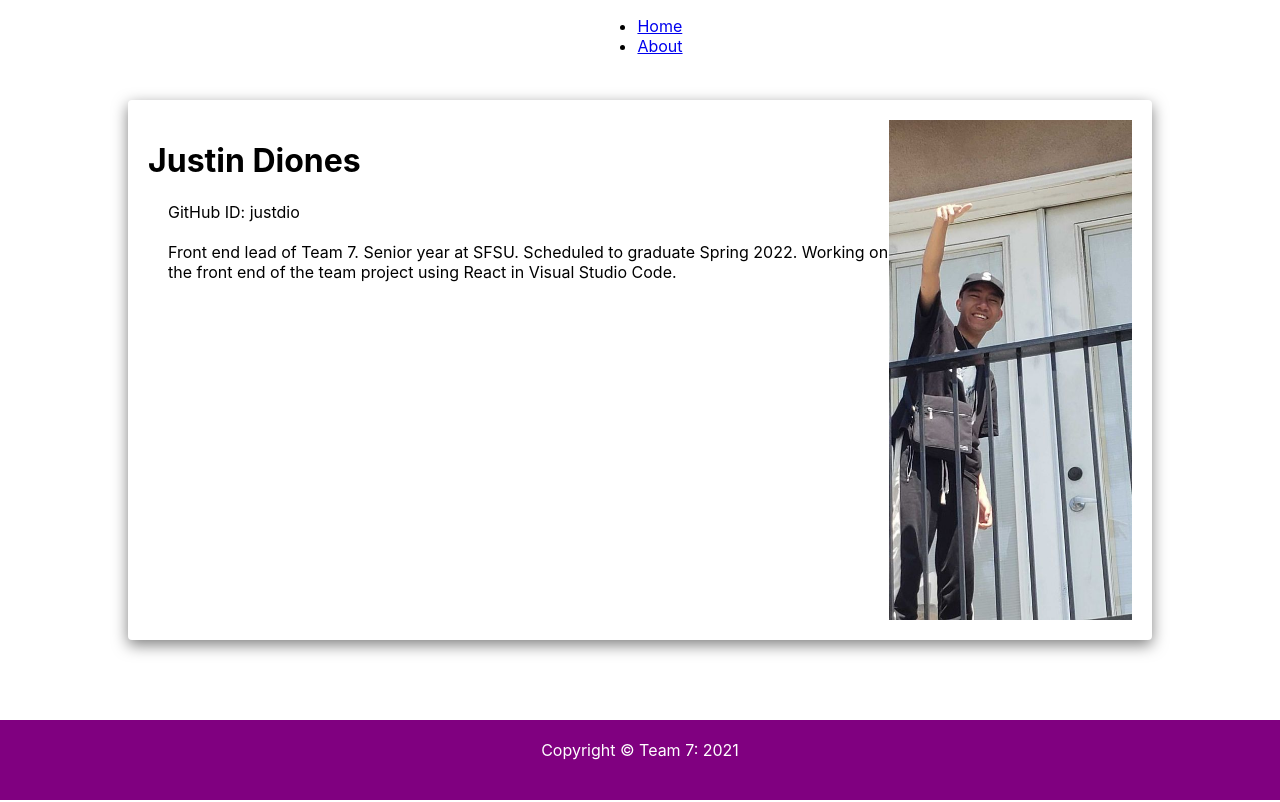
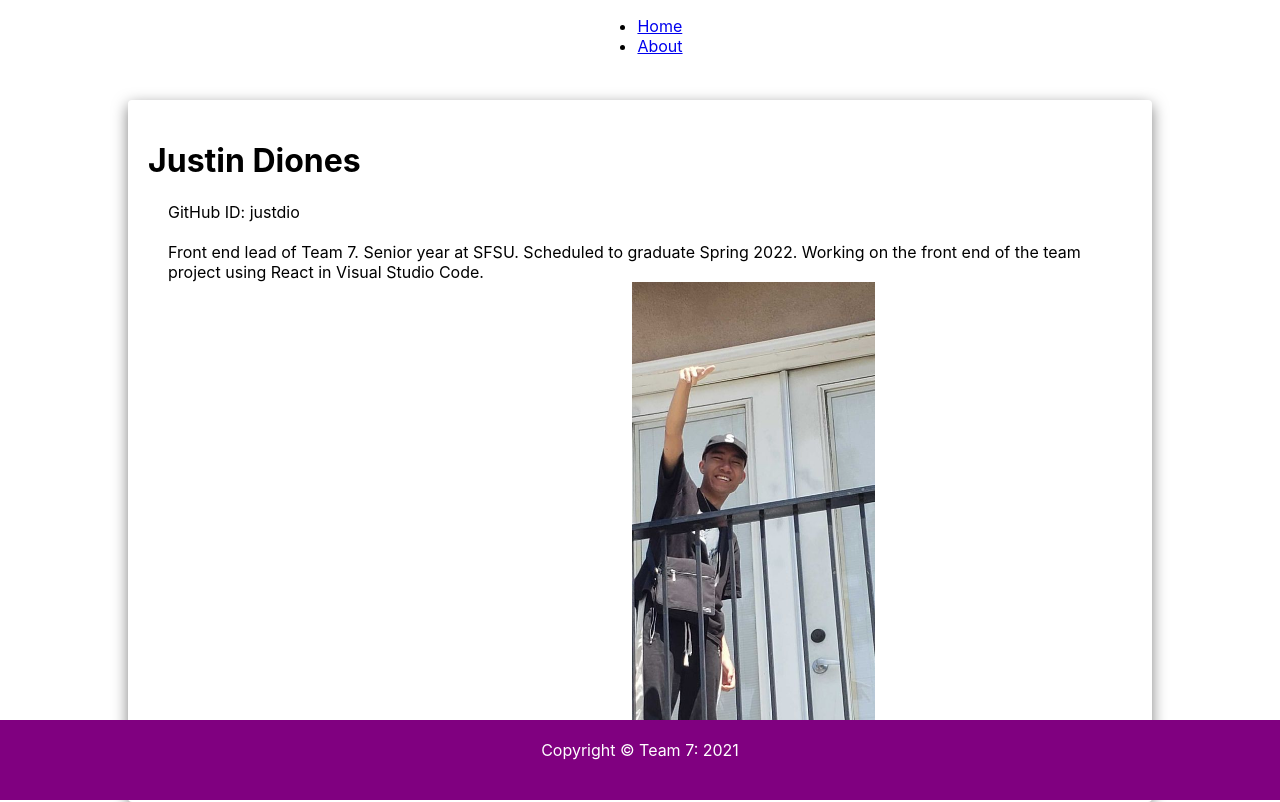
Before and after one commit to dsLeks/tutoringApp, a React (Create React App) app in the folder application/: page /about/member1 in a window 1280 px wide. Built offline with nearby package versions, Linux system fonts and the light colour scheme.

Commit message:
organized routing for individual member pages

```diff
--- a/application/src/App.js
+++ b/application/src/App.js
@@ -1,5 +1,7 @@
 import React from 'react';
-import { Home, About, Member1, Footer } from './components';
+import { Home, About, Footer } from './components';
+// importing member pages below
+import Member1 from './components/members/Member1';
 import { Route, Link, Switch, BrowserRouter } from 'react-router-dom';
 import Navigation from './components/Navigation';
 
--- a/application/src/components/index.js
+++ b/application/src/components/index.js
@@ -2,4 +2,4 @@
 export { default as Home } from "./Home";
 export { default as About } from "./About";
 export { default as Footer } from "./Footer";
-export { default as Member1 } from "./Member1"; //testing this
+export { default as Member1 } from "../components/members/Member1"; //testing this
--- /dev/null
+++ b/application/src/components/members/Member1.js
@@ -0,0 +1,29 @@
+import React from 'react';
+// Import picture from src/components/pictures folder, follow this format to upload your own picture
+// div className shows how to add your picture to the page
+import Picture from '../../components/pictures/justin.jpg'
+import '../About.css'
+
+const Member1 = () => {
+    return (
+       <div className="container">
+         <div>
+         <h1 >Justin Diones</h1>
+
+         <div className="about-info">
+            GitHub ID: justdio
+            <br/> <br/>
+            Front end lead of Team 7. Senior year at SFSU. Scheduled to graduate Spring 2022.
+            Working on the front end of the team project using React in Visual Studio Code.
+         </div>
+
+         <div className="about-picture">
+            <img src={Picture} />
+         </div>
+
+         </div>
+       </div>
+    );
+}
+
+export default Member1;
```
